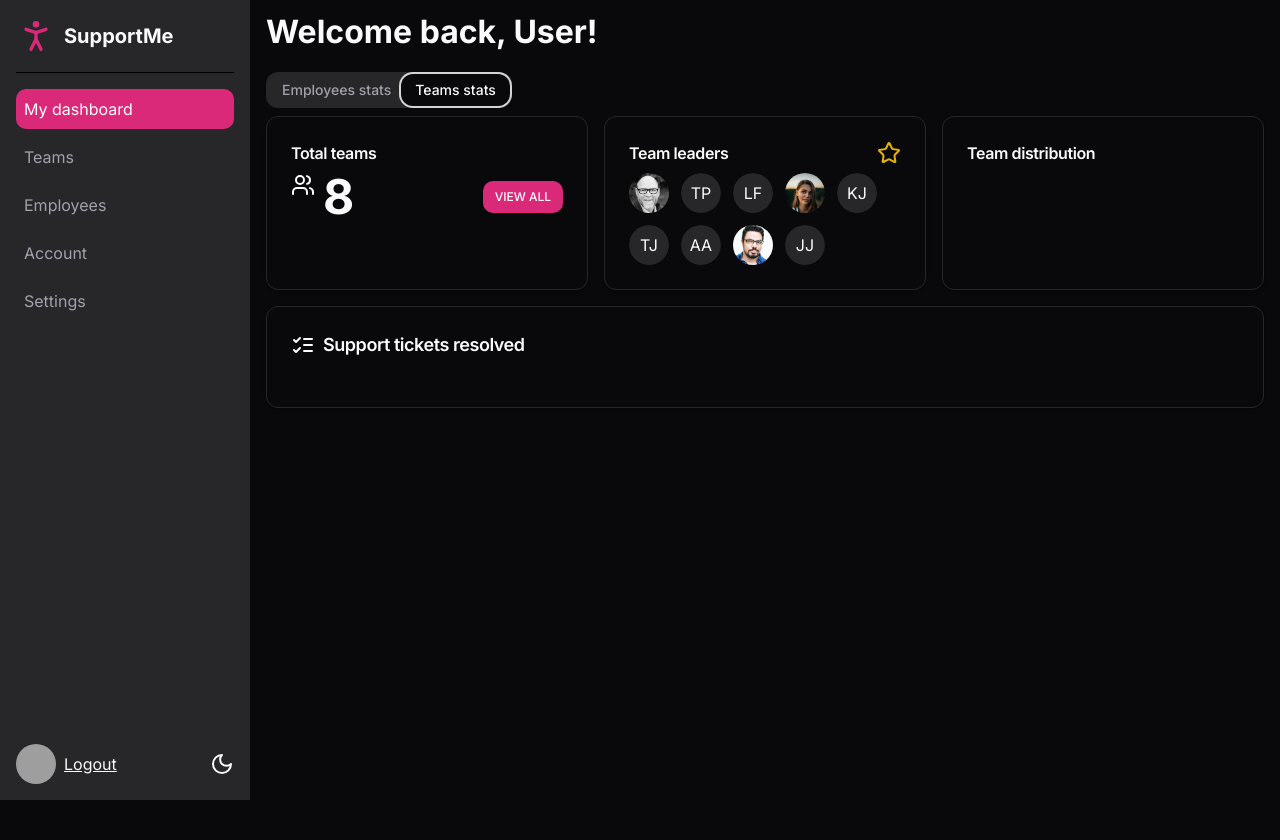
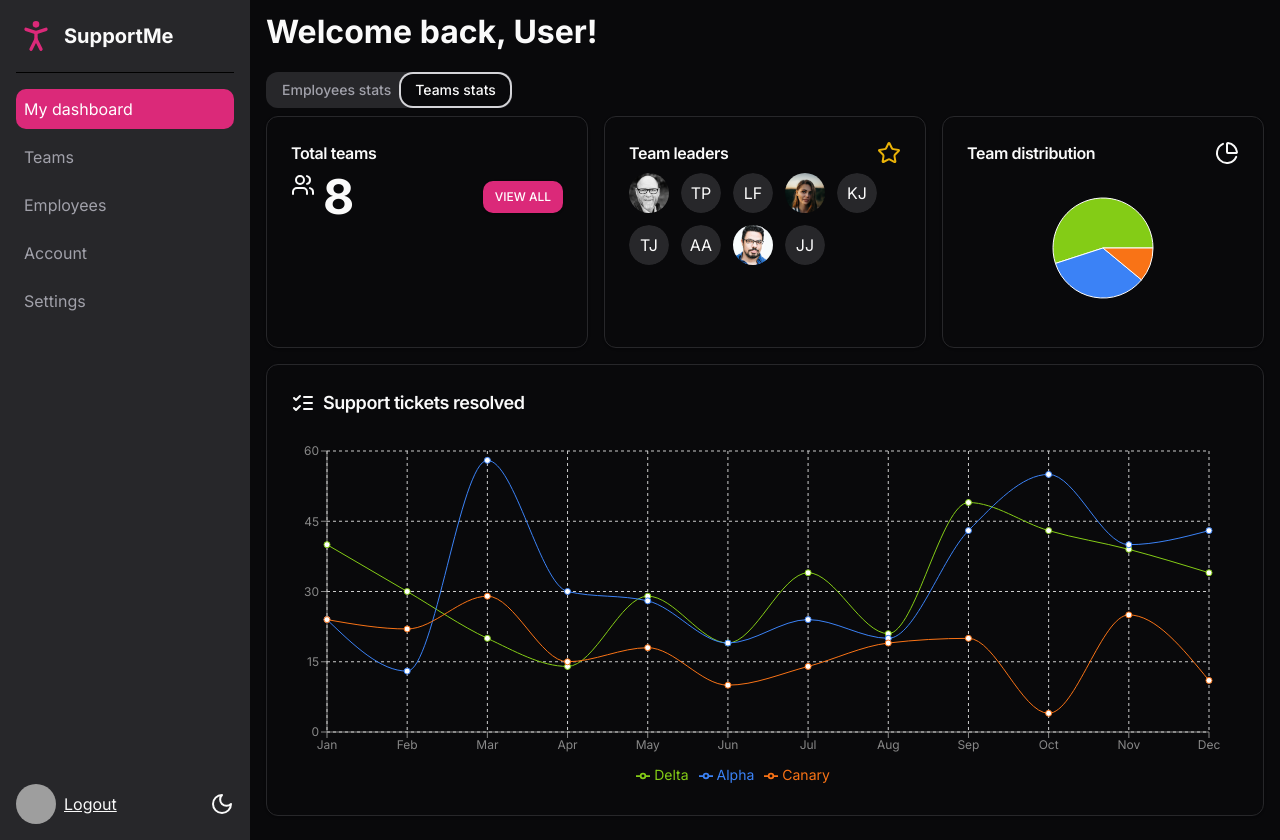
Before and after one commit to denysdev1/nextjs-shadcn-support_me, a Next.js app: page /dashboard in a window 1280 px wide. Both pictures are taken after a click on the tab "Teams stats". Before the commit the page ends 800 px from the top, so only its background shows below. Built offline with nearby package versions, Linux system fonts and the light colour scheme; grey boxes are pictures that could not be loaded.

Commit message:
Create "SupportTicketsResolved" line chart and "TeamDistributionChart" pie chart

```diff
--- /dev/null
+++ b/src/app/dashboard/components/teams/SupportTicketsResolved.tsx
@@ -0,0 +1,116 @@
+'use client';
+
+import {
+  CartesianGrid,
+  Line,
+  LineChart,
+  ResponsiveContainer,
+  Tooltip,
+  YAxis,
+  XAxis,
+  Legend,
+} from 'recharts';
+
+const data = [
+  {
+    name: 'Jan',
+    delta: 40,
+    alpha: 24,
+    canary: 24,
+  },
+  {
+    name: 'Feb',
+    delta: 30,
+    alpha: 13,
+    canary: 22,
+  },
+  {
+    name: 'Mar',
+    delta: 20,
+    alpha: 58,
+    canary: 29,
+  },
+  {
+    name: 'Apr',
+    delta: 14,
+    alpha: 30,
+    canary: 15,
+  },
+  {
+    name: 'May',
+    delta: 29,
+    alpha: 28,
+    canary: 18,
+  },
+  {
+    name: 'Jun',
+    delta: 19,
+    alpha: 19,
+    canary: 10,
+  },
+  {
+    name: 'Jul',
+    delta: 34,
+    alpha: 24,
+    canary: 14,
+  },
+  {
+    name: 'Aug',
+    delta: 21,
+    alpha: 20,
+    canary: 19,
+  },
+  {
+    name: 'Sep',
+    delta: 49,
+    alpha: 43,
+    canary: 20,
+  },
+  {
+    name: 'Oct',
+    delta: 43,
+    alpha: 55,
+    canary: 4,
+  },
+  {
+    name: 'Nov',
+    delta: 39,
+    alpha: 40,
+    canary: 25,
+  },
+  {
+    name: 'Dec',
+    delta: 34,
+    alpha: 43,
+    canary: 11,
+  },
+];
+
+const SupportTicketsResolved = () => {
+  return (
+    <ResponsiveContainer width='100%' height={350}>
+      <LineChart
+        data={data}
+        margin={{ top: 10, right: 30, left: 0, bottom: 5 }}
+      >
+        <Tooltip
+          labelClassName='font-bold'
+          wrapperClassName='!text-sm dark:!bg-black rounded-md dark:!border-border'
+        />
+        <XAxis dataKey='name' fontSize={12} stroke='#888888' />
+        <YAxis fontSize={12} stroke='#888888' />
+        <CartesianGrid strokeDasharray='3' />
+        <Line type='monotone' dataKey='delta' stroke='#84cc16' />
+        <Line type='monotone' dataKey='alpha' stroke='#3b82f6' />
+        <Line type='monotone' dataKey='canary' stroke='#f97316' />
+        <Legend
+          formatter={(value) => (
+            <span className='text-sm capitalize'>{value}</span>
+          )}
+        />
+      </LineChart>
+    </ResponsiveContainer>
+  );
+};
+
+export default SupportTicketsResolved;
--- /dev/null
+++ b/src/app/dashboard/components/teams/TeamDistributionChart.tsx
@@ -0,0 +1,48 @@
+'use client';
+
+import { Cell, Pie, PieChart, ResponsiveContainer, Tooltip } from 'recharts';
+
+const data = [
+  {
+    name: 'Delta',
+    value: 55,
+    color: '#84cc16',
+  },
+  {
+    name: 'Alpha',
+    value: 34,
+    color: '#3b82f6',
+  },
+  {
+    name: 'Canary',
+    value: 11,
+    color: '#f97316',
+  },
+];
+
+const TeamDistributionChart = () => {
+  return (
+    <ResponsiveContainer width='100%' height={150}>
+      <PieChart>
+        <Tooltip
+          labelClassName='font-bold'
+          wrapperClassName='dark:[&_.recharts-tooltip-item]:!text-white !text-sm dark:!bg-black rounded-md dark:!border-border'
+        />
+        <Pie
+          data={data}
+          dataKey='value'
+          nameKey='name'
+          cx='50%'
+          cy='50%'
+          outerRadius={50}
+        >
+          {data.map((dataItem) => (
+            <Cell key={dataItem.name} fill={dataItem.color} />
+          ))}
+        </Pie>
+      </PieChart>
+    </ResponsiveContainer>
+  );
+};
+
+export default TeamDistributionChart;
--- a/src/app/dashboard/components/teams/TeamsStats.tsx
+++ b/src/app/dashboard/components/teams/TeamsStats.tsx
@@ -1,7 +1,12 @@
 import { Avatar, AvatarFallback, AvatarImage } from '@/components/ui/avatar';
 import { Button } from '@/components/ui/button';
 import { Card, CardContent, CardHeader, CardTitle } from '@/components/ui/card';
-import { ListChecksIcon, StarIcon, UsersIcon } from 'lucide-react';
+import {
+  ListChecksIcon,
+  PieChartIcon,
+  StarIcon,
+  UsersIcon,
+} from 'lucide-react';
 import Link from 'next/link';
 import cm from '@/../public/images/cm.jpg';
 import tf from '@/../public/images/tf.jpg';
@@ -12,6 +17,8 @@ import {
   TooltipProvider,
   TooltipTrigger,
 } from '@/components/ui/tooltip';
+import TeamDistributionChart from './TeamDistributionChart';
+import SupportTicketsResolved from './SupportTicketsResolved';
 
 const teamLeaders = [
   {
@@ -107,9 +114,13 @@ const TeamsStats = () => {
         </Card>
         <Card className='flex flex-col'>
           <CardHeader className='pb-2'>
-            <CardTitle className='text-base'>Team distribution</CardTitle>
+            <CardTitle className='text-base flex justify-between'>
+              <span>Team distribution</span> <PieChartIcon />
+            </CardTitle>
           </CardHeader>
-          <CardContent className='flex gap-2 items-center'></CardContent>
+          <CardContent>
+            <TeamDistributionChart />
+          </CardContent>
         </Card>
       </div>
       <Card className='my-4'>
@@ -119,7 +130,9 @@ const TeamsStats = () => {
             <span>Support tickets resolved</span>
           </CardTitle>
         </CardHeader>
-        <CardContent className='pl-0'>{/* LINE GRAPH */}</CardContent>
+        <CardContent className='pl-0'>
+          <SupportTicketsResolved />
+        </CardContent>
       </Card>
     </>
   );
```
